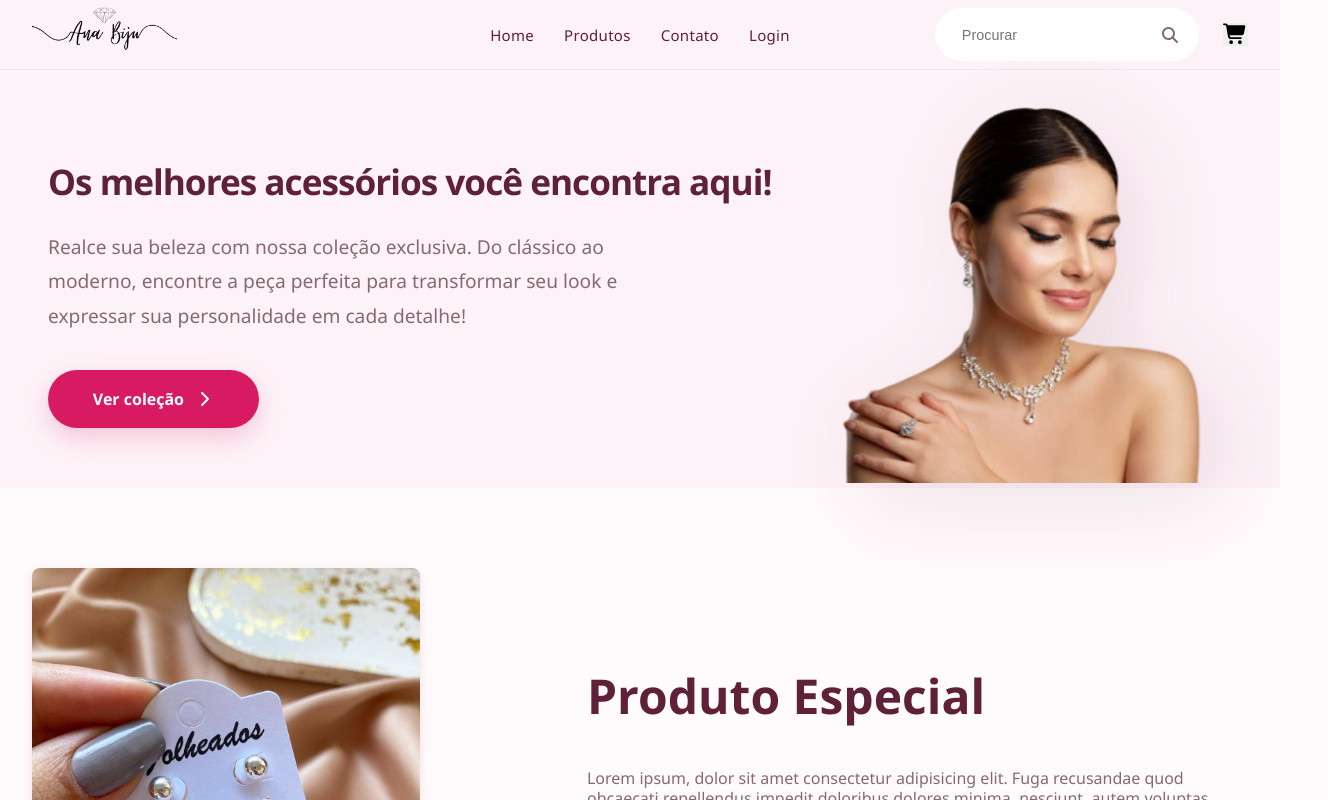
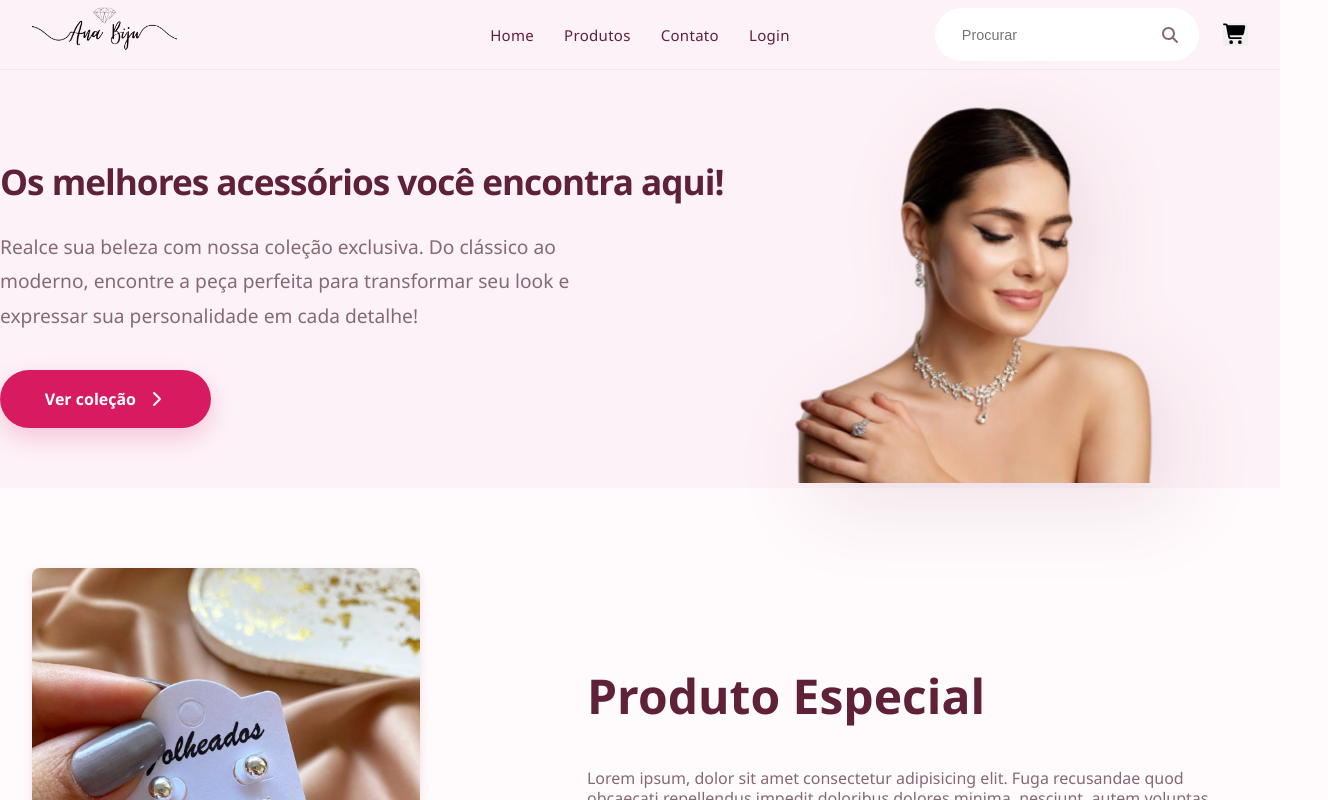
Before and after one commit to joaotabosa3599/anabijus-ecommerce, a React (Vite) app: page / in a window 1280 px wide. Shown: the top 800 px of the page, 1328 px wide, since content can reach past the window. Built offline with nearby package versions, Linux system fonts and the light colour scheme.

Commit message:
Update App.css
Correção de bugs na tela mobile

```diff
--- a/src/App.css
+++ b/src/App.css
@@ -144,7 +144,7 @@
 
   header .inner-content {
     grid-template-columns: 1.2fr 0.8fr;
-    margin-left: 3rem;
+    margin: 0;
   }
 
   header .left-side h2 {
@@ -1457,9 +1457,6 @@ input:focus {
     header .right-side img{
       width: 100%;
     }
-    .search-input-container{
-      display: none;
-    }
     .exclusive-section .content .left-side{
       max-width: 50%;
   }
```
